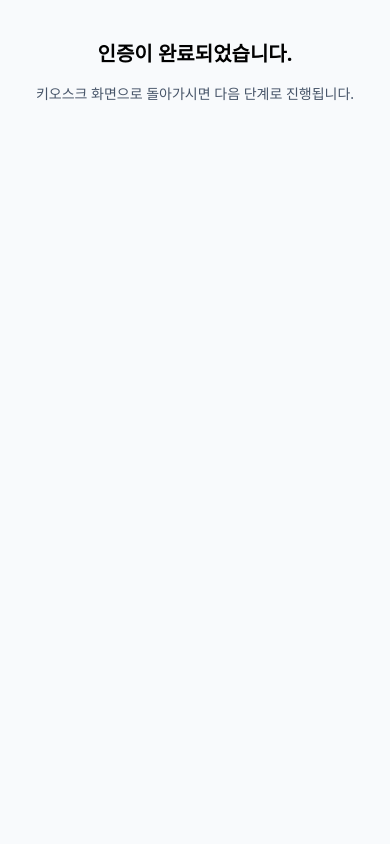
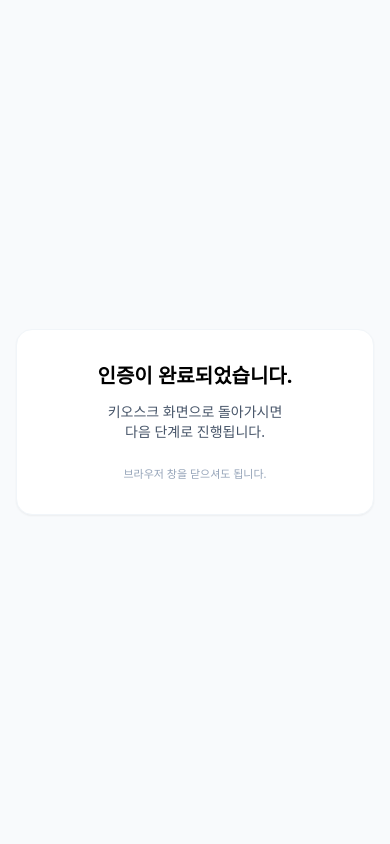
Before and after one commit to deokey24/wecandoeat, a FastAPI app: template app/back/templates/qr_auth_done.html in a window 390 px wide. Run offline with FastAPI, Linux system fonts and the light colour scheme; the template is opened without the code that fills it, so the values that code supplies are empty; parts of the project's set-up code (start-up, migrations or seed data) failed here and were passed over; some libraries are stand-ins or nearby versions.

Commit message:
문자인증페이지 반응형 구현

```diff
--- a/app/back/services/sens_sms_service.py
+++ b/app/back/services/sens_sms_service.py
@@ -65,7 +65,7 @@ async def send_auth_sms(to_phone: str, auth_code: str) -> Dict[str, Any]:
     }
 
     # 🔥 여기 content 에는 한글 포함 OK (UTF-8 JSON 으로 나감)
-    content = f"[Wecandoeat] 인증번호 [{auth_code}]를 입력해 주세요."
+    content = f"[전자담배24시] 인증번호 [{auth_code}]를 입력해 주세요."
 
     body = {
         "type": "SMS",
--- a/app/back/templates/qr_auth_done.html
+++ b/app/back/templates/qr_auth_done.html
@@ -7,11 +7,20 @@
   <script src="https://cdn.tailwindcss.com"></script>
 </head>
 <body class="bg-slate-50">
-<div class="max-w-md mx-auto mt-10 text-center">
-  <h1 class="text-xl font-bold mb-4">인증이 완료되었습니다.</h1>
-  <p class="text-sm text-slate-600 mb-4">
-    키오스크 화면으로 돌아가시면 다음 단계로 진행됩니다.
-  </p>
+<div class="min-h-screen flex items-center justify-center px-4">
+  <div class="w-full max-w-md bg-white rounded-2xl shadow-sm border border-slate-100 px-6 py-8 text-center">
+    <h1 class="text-xl sm:text-2xl font-bold mb-3">
+      인증이 완료되었습니다.
+    </h1>
+    <p class="text-sm text-slate-600 mb-6">
+      키오스크 화면으로 돌아가시면<br class="sm:hidden">
+      다음 단계로 진행됩니다.
+    </p>
+
+    <div class="mt-2 text-[11px] text-slate-400">
+      브라우저 창을 닫으셔도 됩니다.
+    </div>
+  </div>
 </div>
 </body>
 </html>
```
